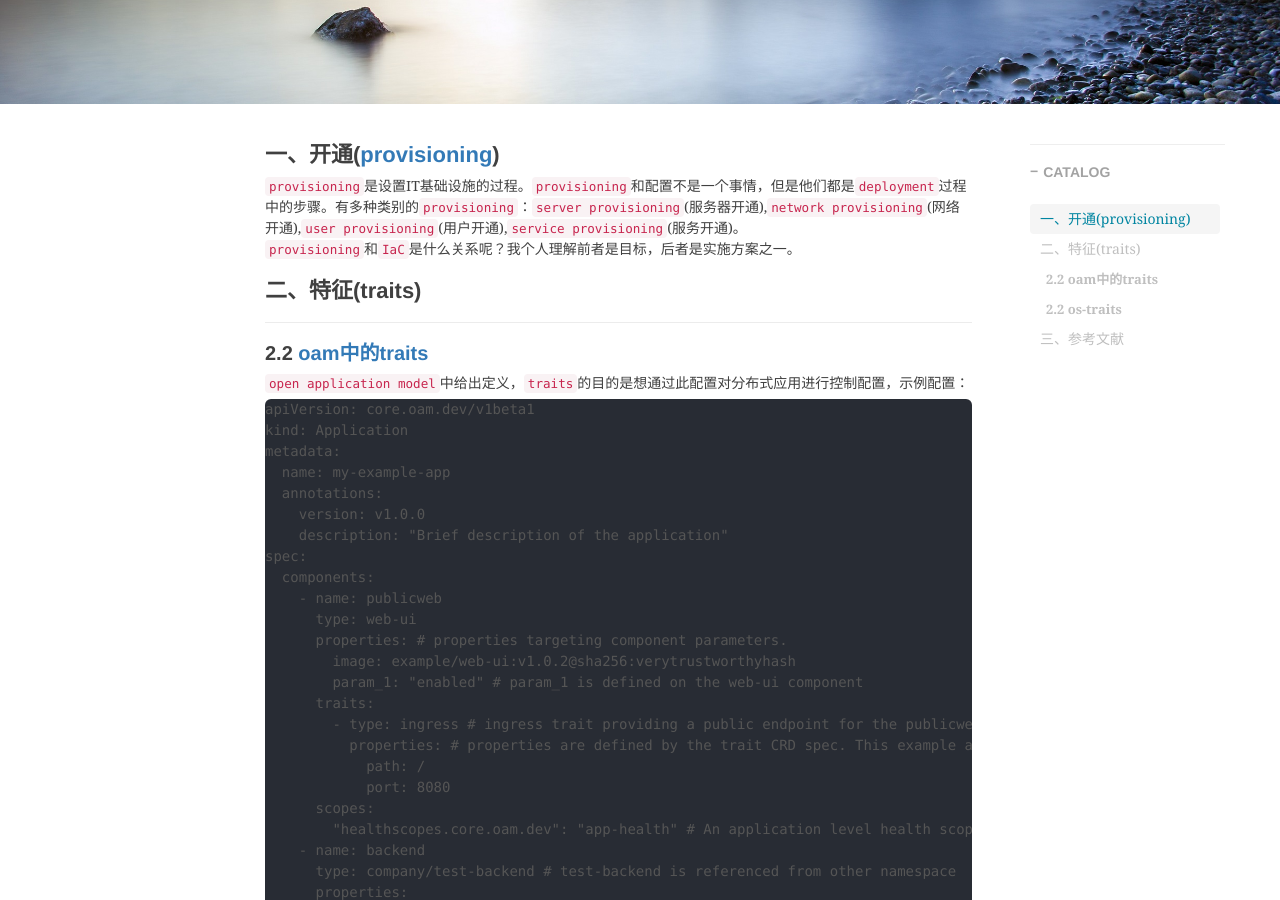
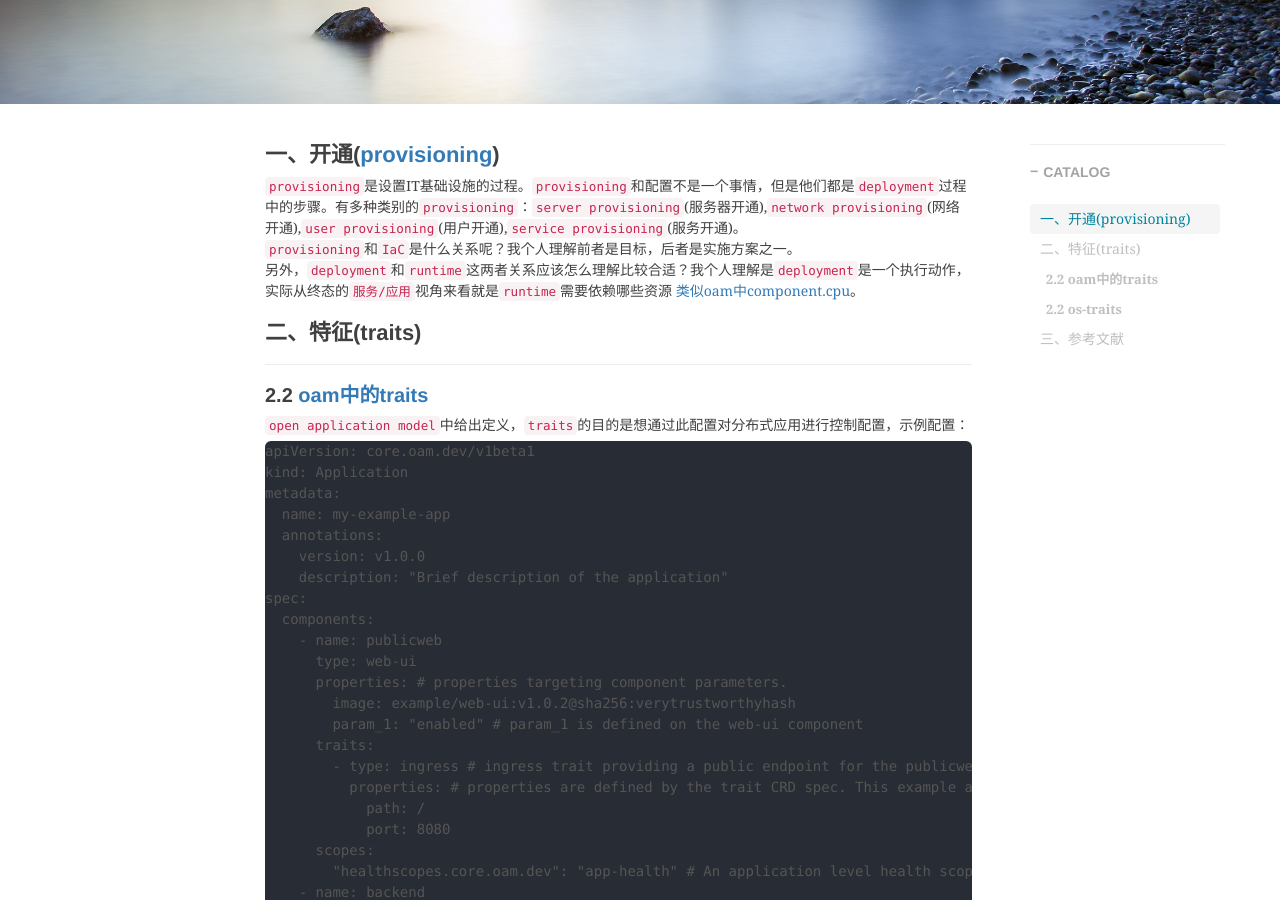
Before and after one commit to shihai1991/shihai1991.github.io, a Jekyll site: the page built from _posts/2022-09-16-application-operate.md, in a window 1280 px wide and 900 px high, scrolled down 351 px. Built offline with Jekyll 4.4.1, drawn with Linux system fonts in a browser that asks for light colours; nearby versions of some CDN libraries; comment, search, counter and statistics services are not loaded; some of the changed text lies outside the part shown.

Commit message:
Update 2022-09-16-application-operate.md

```diff
--- a/_posts/2022-09-16-application-operate.md
+++ b/_posts/2022-09-16-application-operate.md
@@ -11,6 +11,7 @@ time: '2022.09.16 11:34:00'
 # 一、开通([provisioning](https://www.redhat.com/en/topics/automation/what-is-provisioning#overview))
 `provisioning`是设置IT基础设施的过程。`provisioning`和配置不是一个事情，但是他们都是`deployment`过程中的步骤。有多种类别的`provisioning`：`server provisioning`(服务器开通),`network provisioning`(网络开通),`user provisioning`(用户开通),`service provisioning`(服务开通)。
 `provisioning`和`IaC`是什么关系呢？我个人理解前者是目标，后者是实施方案之一。
+另外，`deployment`和`runtime`这两者关系应该怎么理解比较合适？我个人理解是`deployment`是一个执行动作，实际从终态的`服务/应用`视角来看就是`runtime`需要依赖哪些资源 [类似oam中component.cpu](https://github.com/oam-dev/spec/blob/master/3.component_model.md)。
 
 # 二、特征(traits)
 ## 2.2 [oam中的traits](https://github.com/oam-dev/spec/blob/master/6.traits.md)
@@ -86,3 +87,4 @@ openstack对traits也有类似定义，实际对[openstack trait描述](https://
 3. [kubevela ingress.yaml](https://github.com/kubevela/kubevela/blob/master/charts/vela-core/templates/defwithtemplate/ingress.yaml)
 4. [provisioning](https://zh.wikipedia.org/zh-tw/%E6%9C%8D%E5%8A%A1%E5%BC%80%E9%80%9A)
 5. [kubevela webservice.cue](https://github.com/kubevela/kubevela/blob/master/vela-templates/definitions/internal/component/webservice.cue)
+6. [Google Cloud: Cloud Deployment Manager](https://cloud.google.com/deployment-manager/docs/manage-cloud-resources-deployment?hl=zh-cn)
```
